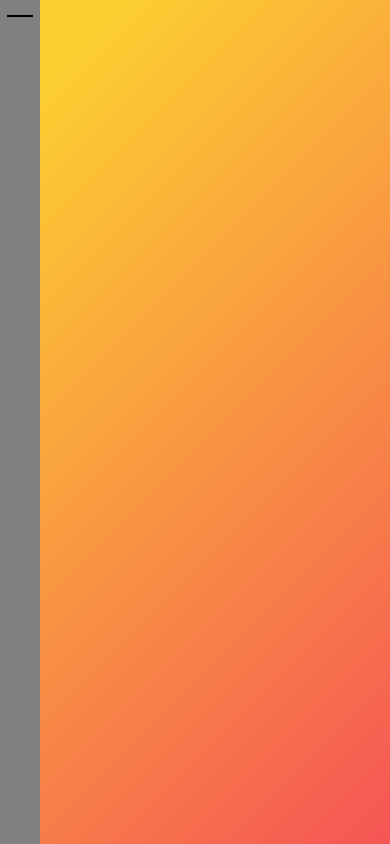
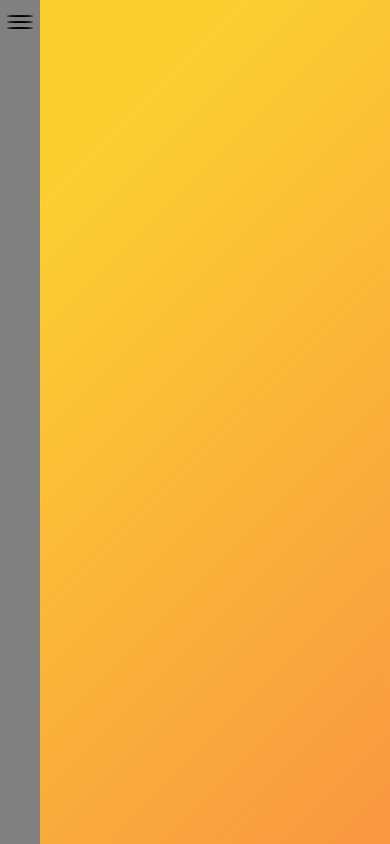
Before and after one commit to etteryand0/dragan_grade_7, a React (Create React App) app: page / in a window 390 px wide. Shown: the top 844 px of the page. Built offline with nearby package versions, Linux system fonts and the light colour scheme.

Commit message:
shitty hamburger

```diff
--- a/src/App.css
+++ b/src/App.css
@@ -1,5 +1,5 @@
 html, body, #root, .App {
-  height: 100%;
+  height: 2000px;
   width: 100%;
 }
 body {
--- a/src/components/jsx/navbar/Navbar.module.css
+++ b/src/components/jsx/navbar/Navbar.module.css
@@ -2,4 +2,8 @@ nav {
   width: 40px;
   height: 100%;
   background: gray;
+
+  z-index: 1;
+  position: fixed;
+  overflow-x: hidden;
 }
--- a/src/components/jsx/navbar/hamburger/Hamburger.js
+++ b/src/components/jsx/navbar/hamburger/Hamburger.js
@@ -5,7 +5,10 @@ class Hamburger extends React.Component {
   render() {
     return (
       <div className={styles.menu_toggle}>
-        <span></span>
+        <input type="checkbox" />
+        <span className={[styles.hamburger, styles.stick_1].join(" ")}></span>
+        <span className={[styles.hamburger, styles.stick_2].join(" ")}></span>
+        <span className={[styles.hamburger, styles.stick_3].join(" ")}></span>
       </div>
     );
   }
--- a/src/components/jsx/navbar/hamburger/Hamburger.module.css
+++ b/src/components/jsx/navbar/hamburger/Hamburger.module.css
@@ -1,14 +1,54 @@
+/* general */
 .menu_toggle {
   position: absolute;
   top: 15px;
   left: 7px;
   width: 26px;
   height: 14px;
+  cursor: pointer;
+}
+.menu_toggle input {
+  width: 26px;
+  height: 14px;
+  position: absolute;
+  z-index: 2;
+  opacity: 0;
+  -webkit-touch-callout: none;
 }
 
-span {
+.hamburger {
   position: absolute;
   width: 26px;
   height: 2px;
   background: #000;
+  border-radius: 100%;
+  transition: 0.5s;
 }
+
+.stick_2 { top: 6px; }
+.stick_3  { top: 12px;}
+
+.stick_2,
+.stick_3 {
+  content: '';
+  transition: 0.5s;
+
+  position: absolute;
+  width: 26px;
+  height: 2px;
+  background: #000;
+  /* box-shadow: 0 2px 5px rgba(0, 0, 0, 0.2);  */
+}
+
+/* animation */
+input[type="checkbox"]:checked ~ nav{
+  background: black;
+}
+.menu_toggle input:checked ~ body {
+  background: white;
+  transition: 1s;
+  transform: translate(150px, 0px);
+}
+.menu_toggle input:checked ~ span {
+  transform: translate(150px, -10px);
+}
```
